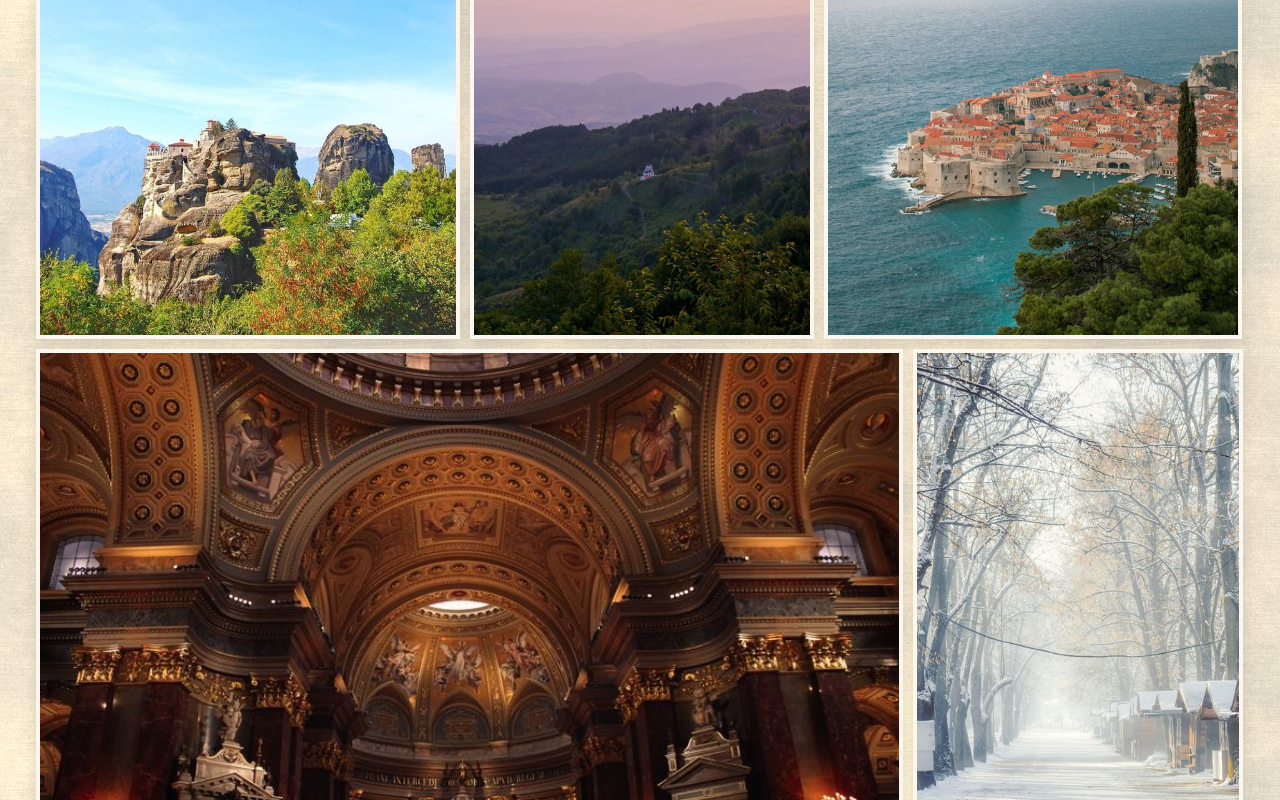
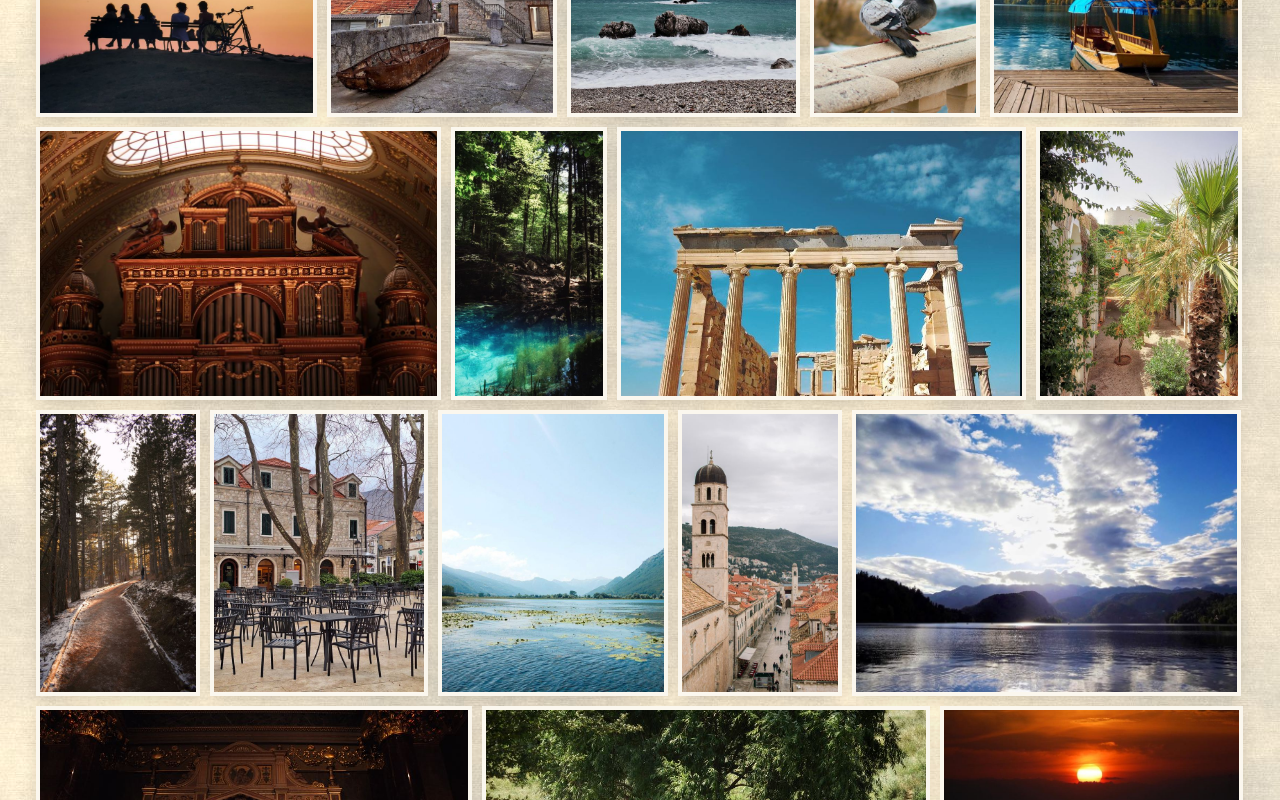
Before and after one commit to katarinakomatina/fotografija, an Angular app: page /fotografije in a window 1280 px wide. Shown: the part 1140-1940 px from the top of the page. Built offline with nearby package versions, Linux system fonts and the light colour scheme.

Commit message:
Manje slike u prikazu Sve

```diff
--- a/src/app/pages/gallery.ts
+++ b/src/app/pages/gallery.ts
@@ -41,7 +41,7 @@ const PAGE = 32;
       @if (current()) {
         <app-place-chips class="pchips" [photos]="countryPhotos()" [selected]="place()" (pick)="place.set($event)" />
       }
-      <app-justified [photos]="shown()" (open)="open($event)" />
+      <app-justified [photos]="shown()" [size]="current() ? 'large' : 'normal'" (open)="open($event)" />
       @if (shown().length < list().length) {
         <div class="more">
           <button type="button" class="btn ghost" (click)="limit.set(limit() + PAGE)">
--- a/src/app/shared/justified.ts
+++ b/src/app/shared/justified.ts
@@ -94,6 +94,8 @@ export class Justified {
 
   readonly photos = input.required<Photo[]>();
   readonly eagerCount = input(8);
+  /** 'large' = veliki redovi (država), 'normal' = manji (sve fotografije) */
+  readonly size = input<'large' | 'normal'>('large');
   readonly open = output<number>();
 
   private readonly width = signal(0);
@@ -102,7 +104,8 @@ export class Justified {
   readonly rows = computed<Item[][]>(() => {
     const W = this.width();
     if (!W) return [];
-    const target = W < 520 ? 260 : W < 900 ? 380 : 600;
+    const target =
+      this.size() === 'large' ? (W < 520 ? 260 : W < 900 ? 380 : 600) : W < 520 ? 170 : W < 900 ? 230 : 300;
     const gap = this.gap();
     const rows: Item[][] = [];
     let row: { p: Photo; i: number; ar: number }[] = [];
```
